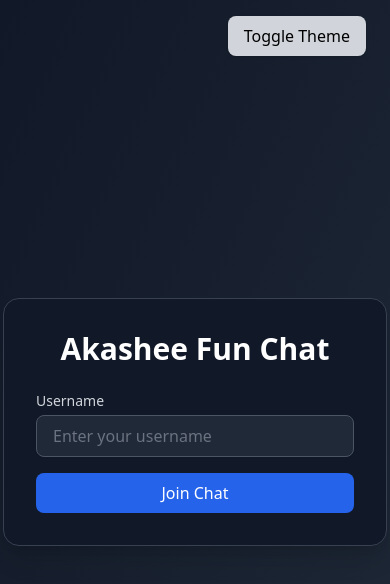
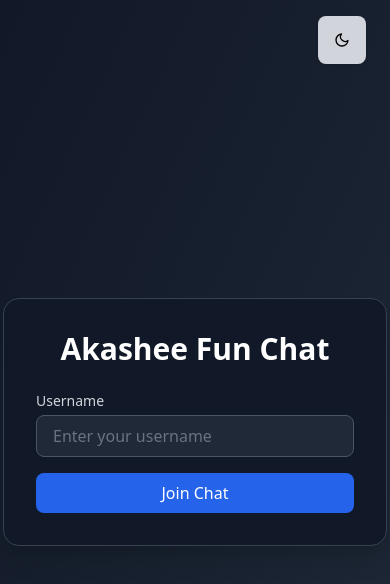
Before and after one commit to akashee13dev/chatIO, a website: page public/login/login.html in a window 390 px wide. Drawn offline with nearby package versions, Linux system fonts and the light colour scheme.

Commit message:
Dark and Light mode feature

```diff
--- a/public/login/login.html
+++ b/public/login/login.html
@@ -1,14 +1,16 @@
 <!DOCTYPE html>
 <html lang="en" id="html-root">
     <head>
-  <meta charset="UTF-8" />
-  <meta name="viewport" content="width=device-width, initial-scale=1" />
+        <meta charset="UTF-8"/>
+        <meta name="viewport" content="width=device-width, initial-scale=1"/>
         <title>Login - Akashee Fun Chat</title>
         <script src="https://cdn.tailwindcss.com"></script>
+        <script src="https://unpkg.com/feather-icons"></script>
+
         <script>
             // Configure Tailwind to use 'class' strategy for dark mode
             tailwind.config = {
-      darkMode: 'class',
+                darkMode: 'class'
             }
         </script>
         <style>
@@ -20,32 +22,42 @@
                 background-color: rgba(255, 255, 255, 0.2);
                 border-radius: 4px;
             }
+
         </style>
     </head>
     <body
-  class="bg-gradient-to-br from-gray-900 to-gray-800 dark:from-gray-200 dark:to-gray-300 flex items-center justify-center min-h-screen text-white dark:text-gray-900 transition-colors duration-300"
->
+        class="bg-gradient-to-br from-gray-900 to-gray-800 dark:from-gray-200 dark:to-gray-300 flex items-center justify-center min-h-screen text-white dark:text-gray-900 transition-colors duration-300">
         <div class="absolute top-4 right-6 z-50">
             <button
                 id="theme-toggle"
-      class="bg-gray-300 dark:bg-gray-700 text-black dark:text-white px-4 py-2 rounded-lg shadow transition"
-      aria-label="Toggle dark/light mode"
-    >
-      Toggle Theme
+                aria-label="Toggle Theme"
+                class="bg-gray-300 dark:bg-gray-700 text-black dark:text-white
+           px-4 py-2 rounded-lg shadow transition flex items-center justify-center w-12 h-12">
+                <svg
+                    id="theme-icon"
+                    xmlns="http://www.w3.org/2000/svg"
+                    class="w-8 h-8"
+                    fill="none"
+                    viewBox="0 0 24 24"
+                    stroke="currentColor"
+                    stroke-width="2">
+                    <path
+                        stroke-linecap="round"
+                        stroke-linejoin="round"
+                        d="M21 12.79A9 9 0 1111.21 3a7 7 0 009.79 9.79z"/>
+                </svg>
             </button>
+
         </div>
 
         <div
-    class="bg-gray-900 dark:bg-gray-100 border border-gray-700 dark:border-gray-300 p-8 rounded-2xl shadow-xl w-full max-w-sm transition-colors duration-300"
-  >
+            class="bg-gray-900 dark:bg-gray-100 border border-gray-700 dark:border-gray-300 p-8 rounded-2xl shadow-xl w-full max-w-sm transition-colors duration-300">
             <h2 class="text-3xl font-bold text-center mb-6">Akashee Fun Chat</h2>
             <form id="login-form" class="space-y-4" autocomplete="off">
                 <div>
                     <label
                         for="username"
-          class="block text-sm font-medium text-gray-300 dark:text-gray-700"
-          >Username</label
-        >
+                        class="block text-sm font-medium text-gray-300 dark:text-gray-700">Username</label >
                     <input
                         type="text"
                         id="username"
@@ -53,54 +65,69 @@
                         required
                         placeholder="Enter your username"
                         class="mt-1 block w-full px-4 py-2 bg-gray-800 dark:bg-gray-200 border border-gray-600 dark:border-gray-400 rounded-lg shadow-sm text-white dark:text-gray-900 placeholder-gray-500 dark:placeholder-gray-400 focus:outline-none focus:ring-2 focus:ring-blue-500 transition-colors duration-300"
-          autocomplete="off"
-        />
+                        autocomplete="off"/>
                 </div>
                 <button
                     type="submit"
-        class="w-full bg-blue-600 hover:bg-blue-700 dark:bg-blue-500 dark:hover:bg-blue-600 transition text-white py-2 rounded-lg font-medium"
-      >
+                    class="w-full bg-blue-600 hover:bg-blue-700 dark:bg-blue-500 dark:hover:bg-blue-600 transition text-white py-2 rounded-lg font-medium">
                     Join Chat
                 </button>
             </form>
         </div>
 
         <script>
+
             const themeToggle = document.getElementById("theme-toggle");
-    const htmlRoot = document.getElementById("html-root");
+            const themeIcon = document.getElementById("theme-icon");
+            const htmlRoot = document.documentElement; // or getElementById("html-root")
 
-    // Load saved theme preference or default to dark
-    if (localStorage.getItem("theme") === "dark") {
-      htmlRoot.classList.add("dark");
-    } else if (localStorage.getItem("theme") === "light") {
-      htmlRoot.classList.remove("dark");
+            function setIcon(isDark) {
+                if (isDark) {
+                    // Sun icon (light mode)
+                    themeIcon.innerHTML = `
+      <path stroke-linecap="round" stroke-linejoin="round" d="M12 3v1m0 16v1m8.66-10h-1M4.34 12h-1m15.364 4.95l-.707-.707M6.343 6.343l-.707-.707m12.728 12.728l-.707-.707M6.343 17.657l-.707-.707M12 7a5 5 0 000 10 5 5 0 000-10z"/>
+    `;
                 } else {
-      // If no preference saved, detect system preference
-      if (
-        window.matchMedia &&
-        window.matchMedia("(prefers-color-scheme: dark)").matches
-      ) {
-        htmlRoot.classList.add("dark");
+                    // Moon icon (dark mode)
+                    themeIcon.innerHTML = `
+      <path stroke-linecap="round" stroke-linejoin="round" d="M21 12.79A9 9 0 1111.21 3a7 7 0 009.79 9.79z" />
+    `;
                 }
             }
 
+            // Initialize based on saved theme
+            if (localStorage.getItem("theme") === "dark") {
+                htmlRoot
+                    .classList
+                    .add("dark");
+                setIcon(true);
+            } else {
+                setIcon(false);
+            }
+
             themeToggle.addEventListener("click", () => {
-      htmlRoot.classList.toggle("dark");
-      if (htmlRoot.classList.contains("dark")) {
-        localStorage.setItem("theme", "dark");
-      } else {
-        localStorage.setItem("theme", "light");
-      }
+                htmlRoot
+                    .classList
+                    .toggle("dark");
+                const isDark = htmlRoot
+                    .classList
+                    .contains("dark");
+                setIcon(isDark);
+                localStorage.setItem("theme", isDark
+                    ? "dark"
+                    : "light");
             });
 
             // Login form logic (unchanged)
             document
                 .getElementById("login-form")
-      .addEventListener("submit", async (e) => {
+                .addEventListener("submit", async(e) => {
                     e.preventDefault();
 
                     const usernameInput = document.getElementById("username");
-        const username = usernameInput.value.trim();
+                    const username = usernameInput
+                        .value
+                        .trim();
 
                     if (!username) {
                         alert("Please enter a username.");
@@ -124,9 +151,7 @@
                         window.location.href = "/index.html";
                     } catch (error) {
                         console.error(error);
-          alert(
-            "Error checking username availability. Please try again later."
-          );
+                        alert("Error checking username availability. Please try again later.");
                     }
                 });
         </script>
```
Also changed, not shown: public/index.html (+44 -19 lines). Lines whose indentation alone changed are shown as unchanged.
